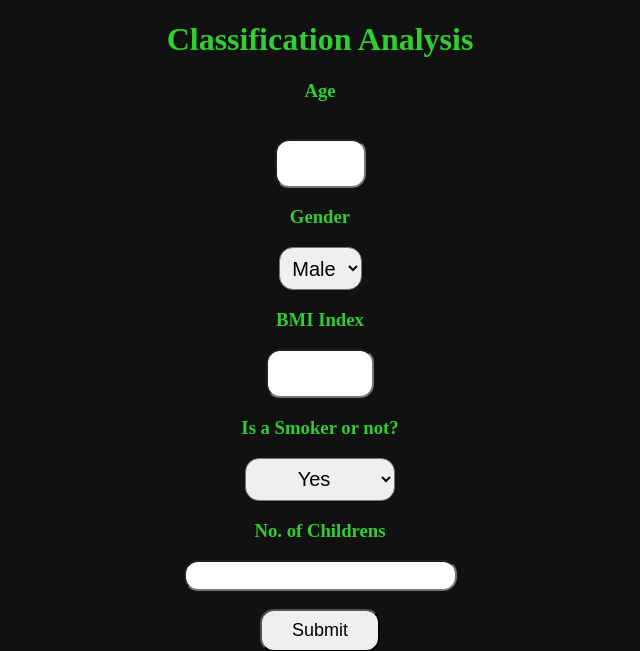
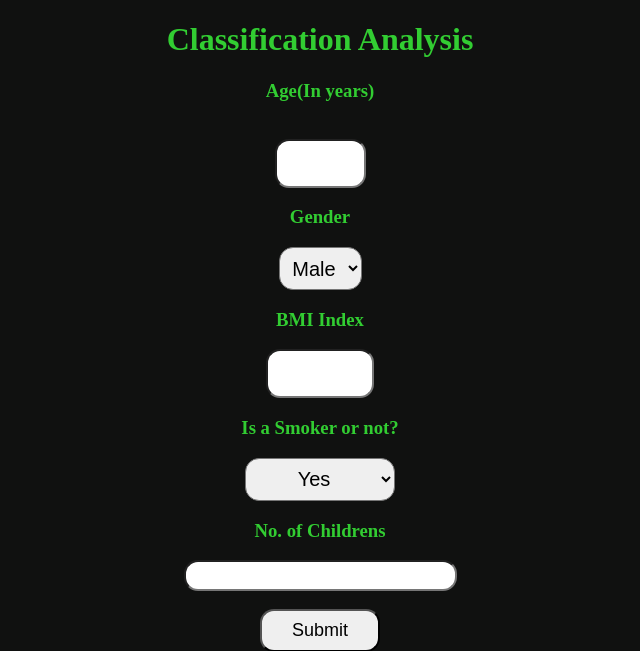
Before and after one commit to akshay-2210/Insurane, a Flask app: page / in a window 1280 px wide. Shown: the top 651 px of the page, without its empty margins (320-960 px from the left). Run offline with Flask 2, Linux system fonts and the light colour scheme; parts of the project's set-up code (start-up, migrations or seed data) failed here and were passed over.

Commit message:
Update index.html

```diff
--- a/templates/index.html
+++ b/templates/index.html
@@ -12,7 +12,7 @@
     <div style="color: limegreen">
         <form action= "{{ url_for('predict')}}" method="POST">
             <h1>Classification Analysis</h1>
-            <h3>Age</h3><br><input id="first" name="Year" type="required">
+            <h3>Age(In years)</h3><br><input id="first" name="Year" type="required">
             <h3>Gender</h3>
             <select id='second' name="Gender" required="required">
                 <option value="Male">Male</option>
```
